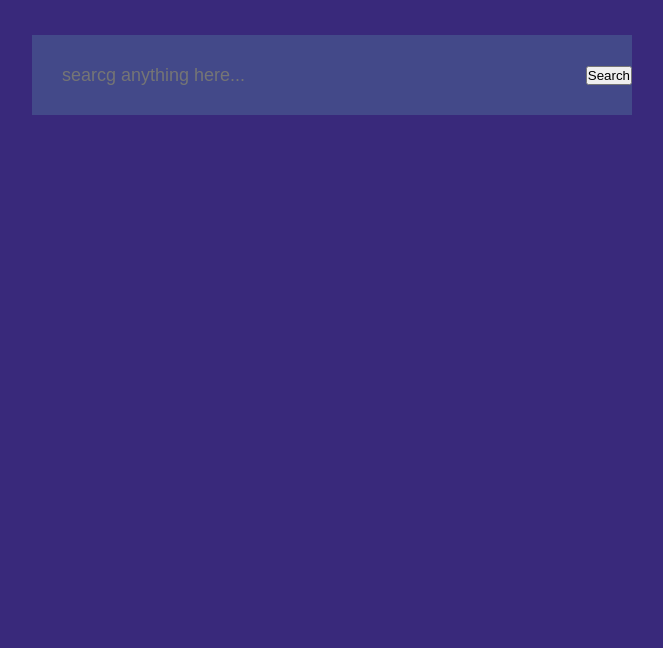
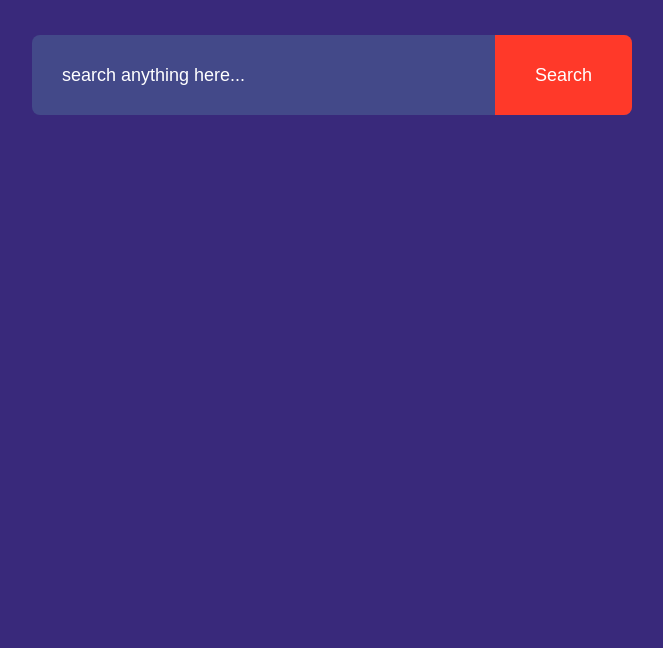
Before and after one commit to Samly2002/Image-Search-Engine, a plain HTML site: page index.html in a window 1280 px wide. Shown: the part 152-800 px from the top of the page, without its empty margins (308-971 px from the left). Drawn offline with Linux system fonts and the light colour scheme.

Commit message:
placeholder Updated

```diff
--- a/index.html
+++ b/index.html
@@ -9,7 +9,7 @@
 <body>
  <h1>image search engine</h1>
  <form id="search-form">
-    <input type="text" id="search-box" placeholder="searcg anything here...">
+    <input type="text" id="search-box" placeholder="search anything here...">
     <button>Search</button>
  </form>
 </body>
--- a/style.css
+++ b/style.css
@@ -21,6 +21,7 @@ form{
     background: #434989;
     display: flex;
     align-items: center;
+    border-radius: 8px;
 }
 form input{
     flex: 1;
@@ -32,3 +33,19 @@ form input{
     font-size: 18px;
     padding: 0 30px;
 }
+form button{
+    padding: 0 40px;
+    height: 100%;
+    background: #ff3929;
+    color: #fff;
+    font-size: 18px;
+    border: 0;
+    outline: 0;
+    border-top-right-radius: 8px;
+    border-bottom-right-radius: 8px;
+    cursor: pointer;
+}
+::placeholder{
+    color: #fff;
+    font-size: 18px;
+}
```
